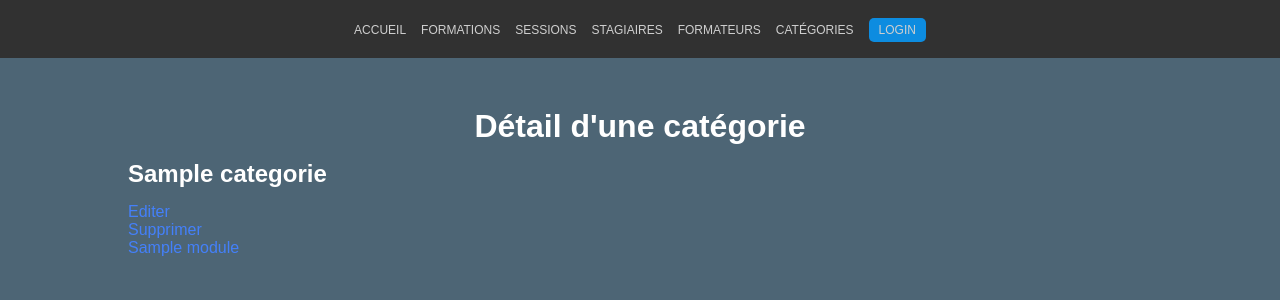
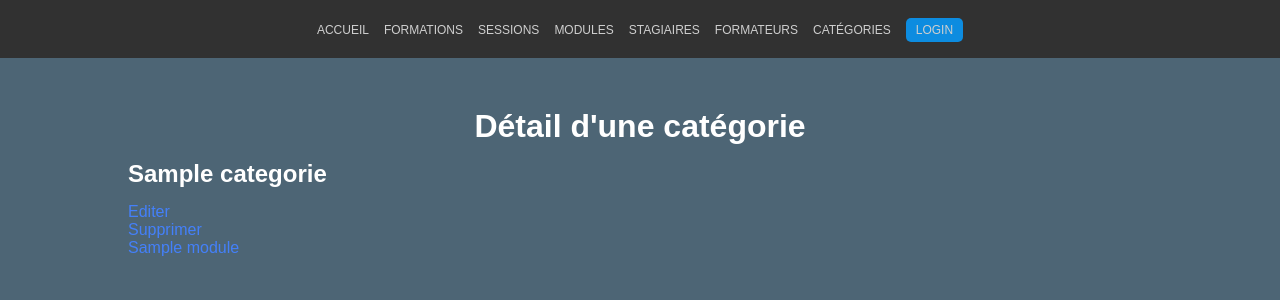
Before and after one commit to euroR67/sessionFormation, a Symfony app: template templates/categorie/show.html.twig in a window 1280 px wide. Shown: the top 300 px of the page. Run offline with Twig, Linux system fonts and the light colour scheme; the template is opened without the code that fills it: most values are stand-ins (such as "Sample title", 1, 10 or a date in 2020); some libraries are stand-ins or nearby versions.

Commit message:
rajout lien navigation

```diff
--- a/templates/base.html.twig
+++ b/templates/base.html.twig
@@ -17,6 +17,7 @@
                 <li><a href="{{ path('app_home') }}">Accueil</a></li>
                 <li><a href="{{ path('app_formation') }}">Formations</a></li>
                 <li><a href="{{ path('app_session') }}">Sessions</a></li>
+                <li><a href="{{ path('app_modules') }}">Modules</a></li>
                 <li><a href="{{ path('app_stagiaire') }}">Stagiaires</a></li>
                 <li><a href="{{ path('app_formateur') }}">Formateurs</a></li>
                 <li><a href="{{ path('app_categorie') }}">Catégories</a></li>
```
